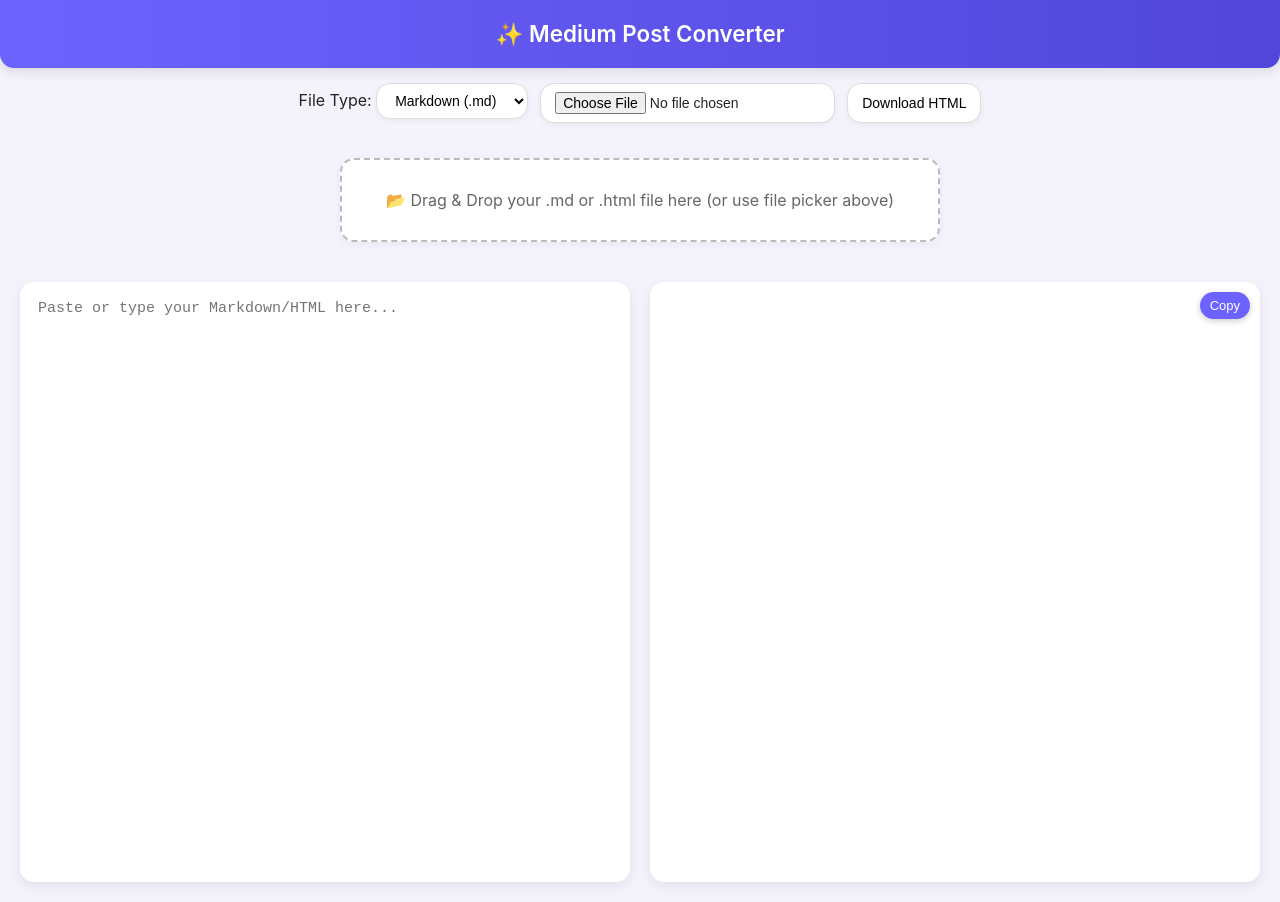
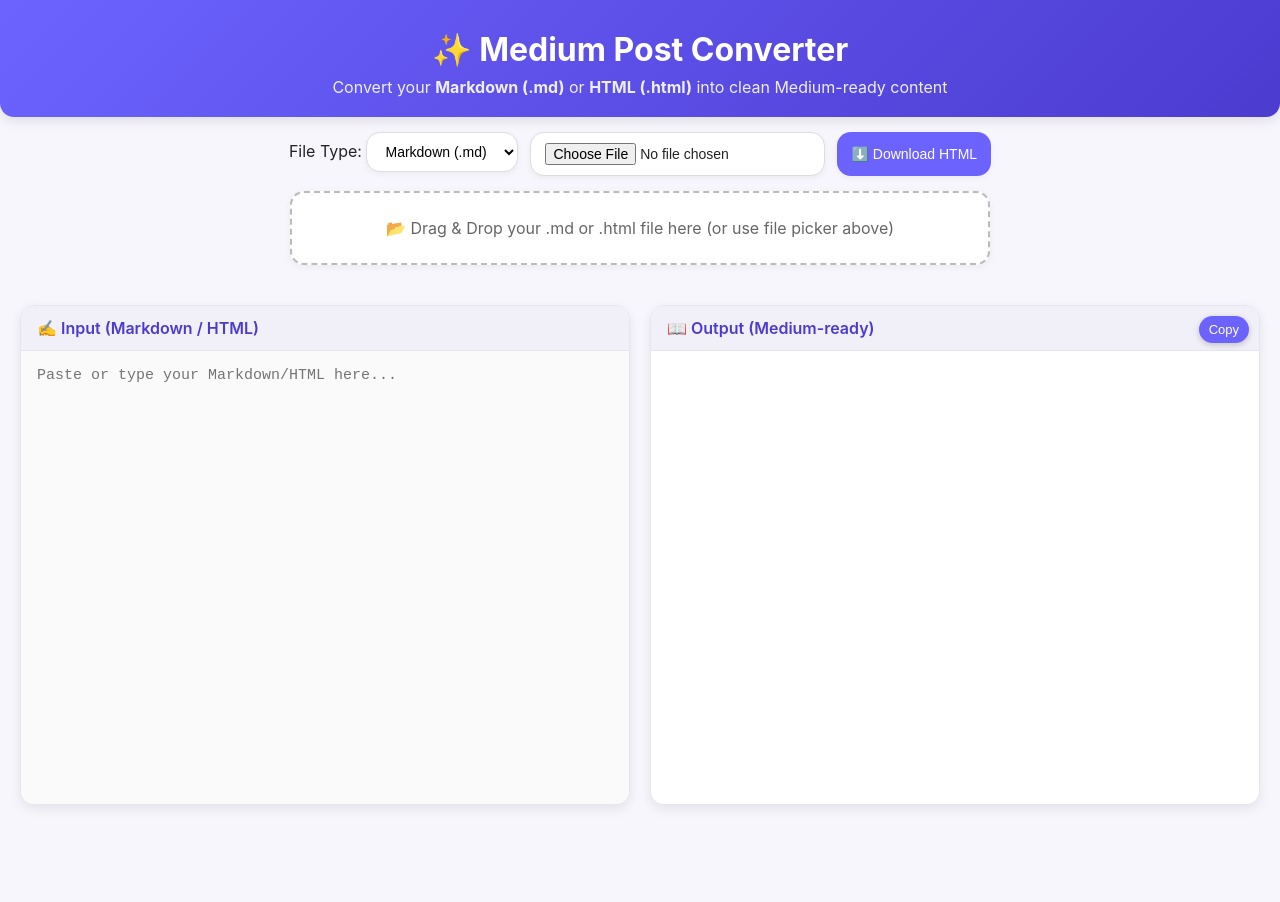
Before and after one commit to flutter-AbhishekGhogare/medium_post_convertor, a plain HTML site: page index.html in a window 1280 px wide. After the commit the page ends 825 px from the top, so only its background shows below. Drawn offline with nearby package versions, Linux system fonts and the light colour scheme.

Commit message:
Fixed copy button

```diff
--- a/index.html
+++ b/index.html
@@ -6,8 +6,8 @@
   <style>
     :root {
       --purple: #6c63ff;
-      --purple-dark: #5146d9;
-      --bg: #f4f3fb;
+      --purple-dark: #4c3bcf;
+      --bg: #f7f6fc;
       --white: #ffffff;
       --gray: #666;
       --radius: 14px;
@@ -19,17 +19,29 @@
       background: var(--bg);
       color: #242424;
     }
+
+    /* Header */
     header {
-      padding: 20px;
-      background: linear-gradient(90deg, var(--purple), var(--purple-dark));
+      padding: 30px 20px 20px;
+      background: linear-gradient(135deg, var(--purple), var(--purple-dark));
       color: white;
-      font-size: 1.4em;
-      font-weight: 600;
       text-align: center;
       border-bottom-left-radius: var(--radius);
       border-bottom-right-radius: var(--radius);
       box-shadow: 0 4px 12px rgba(0,0,0,0.1);
     }
+    header h1 {
+      margin: 0;
+      font-size: 2rem;
+      font-weight: 700;
+    }
+    header p {
+      margin: 8px 0 0;
+      font-size: 1rem;
+      opacity: 0.9;
+    }
+
+    /* Toolbar */
     .toolbar {
       display: flex;
       flex-wrap: wrap;
@@ -40,7 +52,7 @@
     .toolbar select,
     .toolbar button,
     .toolbar input[type="file"] {
-      padding: 8px 14px;
+      padding: 10px 14px;
       border: 1px solid #ddd;
       border-radius: var(--radius);
       background: var(--white);
@@ -49,45 +61,102 @@
       transition: all 0.2s ease;
       box-shadow: 0 2px 6px rgba(0,0,0,0.05);
     }
-    .toolbar button:hover, .toolbar select:hover {
+    .toolbar button {
+      background: var(--purple);
+      color: white;
+      font-weight: 500;
+      border: none;
+    }
+    .toolbar button:hover { background: var(--purple-dark); }
+    .toolbar select:hover, .toolbar input[type="file"]:hover {
       border-color: var(--purple);
       box-shadow: 0 2px 8px rgba(108,99,255,0.2);
     }
+
+    /* Drop zone */
+    .drop-zone {
+      border: 2px dashed #bbb;
+      border-radius: var(--radius);
+      padding: 25px;
+      text-align: center;
+      color: var(--gray);
+      cursor: pointer;
+      margin: 0 auto 20px;
+      max-width: 700px;
+      background: #fff;
+      box-shadow: 0 2px 8px rgba(0,0,0,0.05);
+      transition: border-color 0.2s ease, background 0.2s ease;
+    }
+    .drop-zone.dragover {
+      border-color: var(--purple);
+      background: #f2f0ff;
+    }
+
+    /* Main container */
     .container {
       display: flex;
       gap: 20px;
       padding: 20px;
-      height: calc(100vh - 160px);
+      height: calc(100vh - 260px);
     }
+    .panel {
+      flex: 1;
+      display: flex;
+      flex-direction: column;
+      background: var(--white);
+      border-radius: var(--radius);
+      box-shadow: 0 4px 12px rgba(0,0,0,0.08);
+      overflow: hidden;
+      border: 1px solid #e5e5ef;
+      position: relative;
+    }
+    .panel h2 {
+      background: #f1f0f9;
+      margin: 0;
+      padding: 12px 16px;
+      font-size: 1rem;
+      font-weight: 600;
+      color: var(--purple-dark);
+      border-bottom: 1px solid #e5e5ef;
+      flex-shrink: 0; /* keeps header pinned */
+    }
+
+    /* Input + Output consistent boxes */
     textarea, .output {
       flex: 1;
-      padding: 18px;
+      padding: 16px;
+      font-size: 15px;
       border: none;
-      border-radius: var(--radius);
-      font-size: 15px;
-      background: var(--white);
-      overflow-y: auto;
-      box-shadow: 0 4px 12px rgba(0,0,0,0.08);
-      transition: transform 0.2s ease;
+      border-radius: 0; /* handled by panel */
+      margin: 0;
+      transition: all 0.2s ease;
+      height: 100%;
+    }
+
+    /* Input */
+    textarea {
+      font-family: monospace;
+      resize: none;
+      background: #fafafa;
     }
     textarea:focus {
       outline: none;
-      transform: scale(1.01);
-      border: 1px solid var(--purple);
+      background: #fff;
     }
-    textarea {
-      font-family: monospace;
-      resize: none;
-    }
+
+    /* Output */
     .output {
       font-family: Georgia, "Times New Roman", serif;
       line-height: 1.7;
+      background: #fff;
+      overflow-y: auto;
       position: relative;
     }
-    /* Medium-style preview */
-    .output h1 { font-size: 2.5em; margin: 0.6em 0; font-weight: 700; }
-    .output h2 { font-size: 1.8em; margin: 1em 0 0.5em; font-weight: 600; }
-    .output h3 { font-size: 1.4em; margin: 1em 0 0.5em; font-weight: 600; }
+
+    /* Medium-like styles */
+    .output h1 { font-size: 2.3em; margin: 0.6em 0; font-weight: 700; }
+    .output h2 { font-size: 1.6em; margin: 1em 0 0.5em; font-weight: 600; }
+    .output h3 { font-size: 1.3em; margin: 1em 0 0.5em; font-weight: 600; }
     .output p { margin: 0 0 1.2em; }
     .output a { color: var(--purple); text-decoration: none; }
     .output a:hover { text-decoration: underline; }
@@ -114,7 +183,8 @@
       background: #1e1e2f;
       color: #eee;
     }
-    /* Floating copy button inside preview */
+
+    /* Copy button */
     #copyBtn {
       position: absolute;
       top: 10px;
@@ -128,26 +198,31 @@
       cursor: pointer;
       box-shadow: 0 2px 6px rgba(0,0,0,0.2);
       transition: background 0.2s ease;
+      contenteditable: false;
+      z-index: 10;
     }
     #copyBtn:hover { background: var(--purple-dark); }
-    /* Drag & Drop */
-    .drop-zone {
-      border: 2px dashed #bbb;
+
+    /* Copy feedback toast */
+    #toast {
+      position: fixed;
+      bottom: 20px;
+      right: 20px;
+      background: var(--purple);
+      color: white;
+      padding: 10px 16px;
       border-radius: var(--radius);
-      padding: 30px;
-      text-align: center;
-      color: var(--gray);
-      cursor: pointer;
-      margin: 20px auto;
-      max-width: 600px;
-      background: #fff;
-      box-shadow: 0 2px 8px rgba(0,0,0,0.05);
-      transition: border-color 0.2s ease, background 0.2s ease;
+      opacity: 0;
+      transform: translateY(20px);
+      transition: opacity 0.3s ease, transform 0.3s ease;
+      font-size: 14px;
+      pointer-events: none;
     }
-    .drop-zone.dragover {
-      border-color: var(--purple);
-      background: #f2f0ff;
+    #toast.show {
+      opacity: 1;
+      transform: translateY(0);
     }
+
     @media (max-width: 900px) {
       .container { flex-direction: column; height: auto; }
       textarea, .output { height: 300px; }
@@ -155,7 +230,10 @@
   </style>
 </head>
 <body>
-  <header>✨ Medium Post Converter</header>
+  <header>
+    <h1>✨ Medium Post Converter</h1>
+    <p>Convert your <strong>Markdown (.md)</strong> or <strong>HTML (.html)</strong> into clean Medium-ready content</p>
+  </header>
 
   <div class="toolbar">
     <label>File Type:
@@ -165,7 +243,7 @@
       </select>
     </label>
     <input type="file" id="fileInput" accept=".md,.markdown,.html,.htm">
-    <button id="downloadBtn">Download HTML</button>
+    <button id="downloadBtn">⬇️ Download HTML</button>
   </div>
 
   <div class="drop-zone" id="dropZone">
@@ -173,11 +251,18 @@
   </div>
 
   <div class="container">
+    <div class="panel">
+      <h2>✍️ Input (Markdown / HTML)</h2>
       <textarea id="input" placeholder="Paste or type your Markdown/HTML here..."></textarea>
-    <div id="output" class="output" contenteditable="true">
+    </div>
+    <div class="panel">
+      <h2>📖 Output (Medium-ready)</h2>
       <button id="copyBtn">Copy</button>
+      <div id="output" class="output" contenteditable="true"></div>
     </div>
   </div>
+
+  <div id="toast">✅ Copied to clipboard!</div>
 
   <script src="https://cdn.jsdelivr.net/npm/marked/marked.min.js"></script>
   <script>
@@ -188,6 +273,7 @@
     const copyBtn = document.getElementById("copyBtn");
     const downloadBtn = document.getElementById("downloadBtn");
     const dropZone = document.getElementById("dropZone");
+    const toast = document.getElementById("toast");
 
     // Clean HTML for Medium
     function cleanHTML(node) {
@@ -217,7 +303,7 @@
       }
       if (node.nodeName === "CODE") {
         if (node.parentNode && node.parentNode.nodeName === "PRE") {
-          return node.textContent; // preserve raw
+          return node.textContent;
         }
         return `<code>${inner}</code>`;
       }
@@ -237,24 +323,30 @@
     }
 
     function updatePreview() {
-      output.innerHTML = convert(input.value, fileType.value) + output.querySelector("#copyBtn").outerHTML;
-      // reattach copyBtn listener
-      document.getElementById("copyBtn").addEventListener("click", copyToClipboard);
+      output.innerHTML = convert(input.value, fileType.value);
     }
 
 function copyToClipboard() {
   const range = document.createRange();
-      range.selectNodeContents(output);
-      range.setEndBefore(document.getElementById("copyBtn")); // exclude button
+  range.selectNodeContents(output); // only select output div
   const sel = window.getSelection();
   sel.removeAllRanges();
   sel.addRange(range);
   document.execCommand("copy");
-      alert("✅ Content copied!");
+  sel.removeAllRanges(); // optional: clear selection after copy
+  showToast();
+}
+
+
+
+    function showToast() {
+      toast.classList.add("show");
+      setTimeout(() => toast.classList.remove("show"), 2000);
     }
 
     input.addEventListener("input", updatePreview);
     fileType.addEventListener("change", updatePreview);
+    copyBtn.addEventListener("click", copyToClipboard);
 
     fileInput.addEventListener("change", (e) => {
       const file = e.target.files[0];
@@ -277,7 +369,6 @@
       URL.revokeObjectURL(url);
     });
 
-    // Drag & Drop
     dropZone.addEventListener("dragover", (e) => {
       e.preventDefault();
       dropZone.classList.add("dragover");
```
Also changed, not shown: 1 other file. Lines whose indentation alone changed are shown as unchanged.
